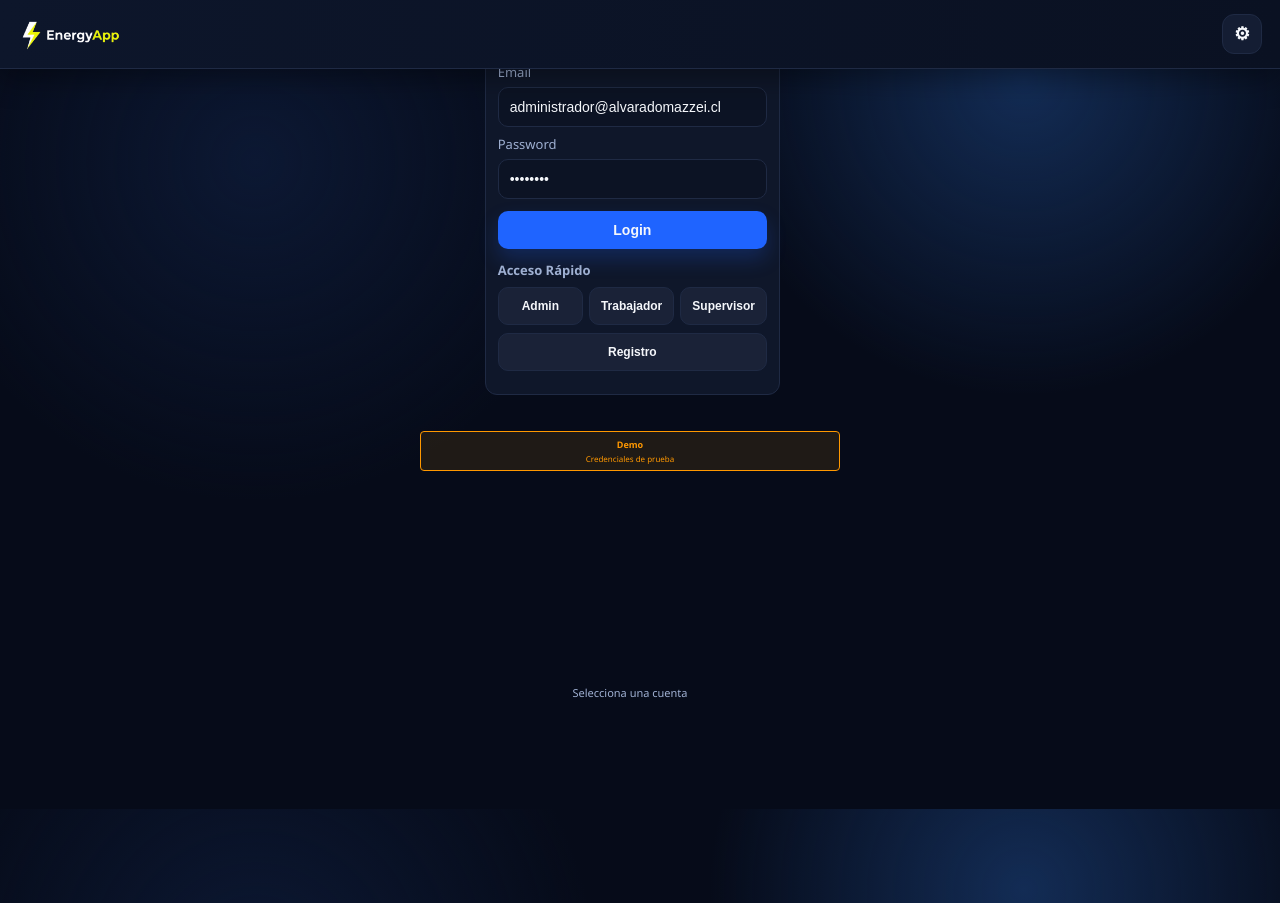
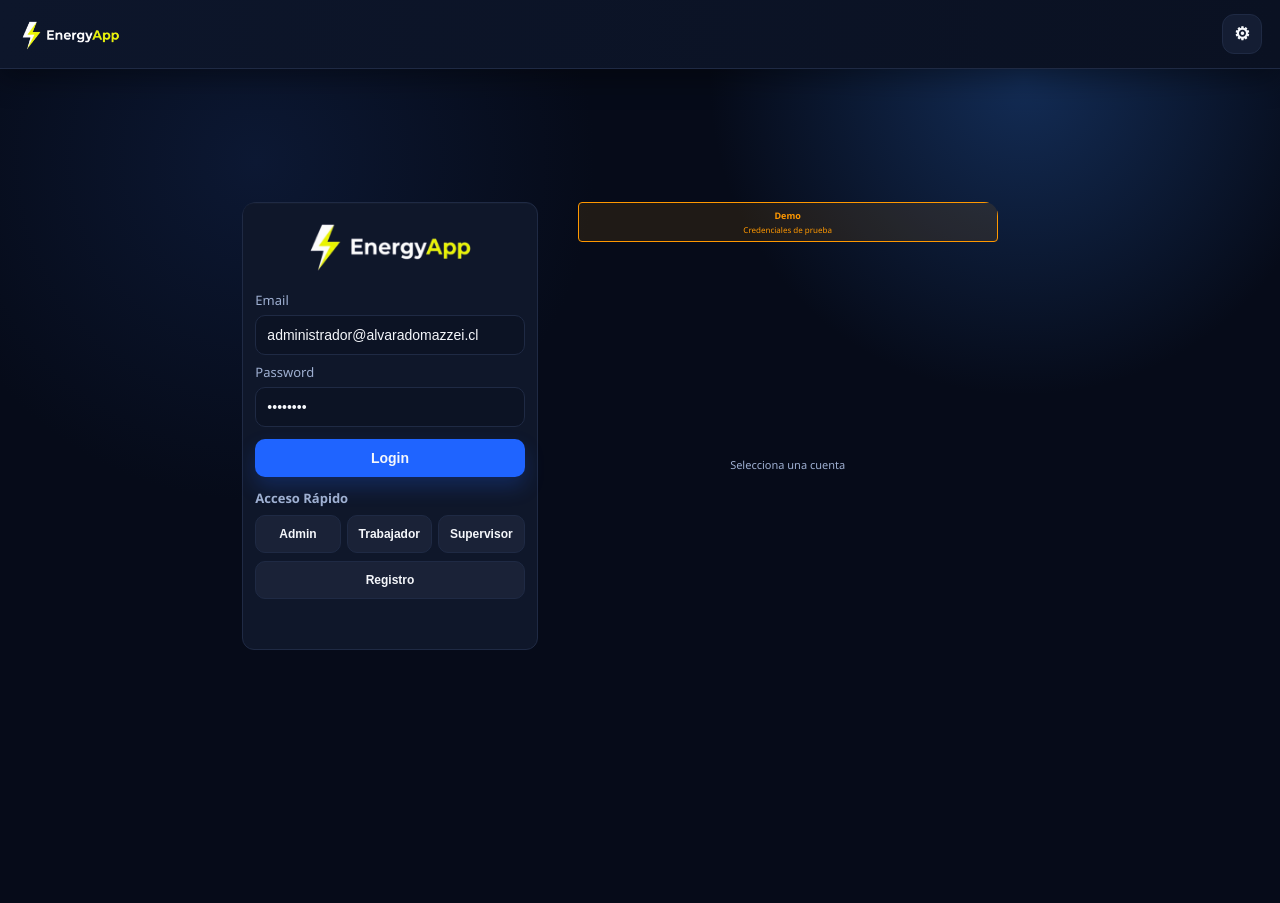
Before and after one commit to c0hete/energyapp-llm-platform, a FastAPI app: page /static/index.html in a window 1280 px wide. After the commit the page ends 650 px from the top, so only its background shows below. Run offline with FastAPI, Linux system fonts and the light colour scheme; data that the repository does not hold is empty.

Commit message:
Fix QR layout with CSS Grid and hide QR after login
- Changed main.unauth to use grid with 2 columns (login | QR)
- Changed aside to use grid-template-columns: auto auto for side-by-side layout
- Added qrBlock reference in JavaScript
- Added qrBlock.classList to show/hide with authentication state
- Updated cache buster to v8

```diff
--- a/static/app.js
+++ b/static/app.js
@@ -10,6 +10,7 @@
 const btnFillSupervisor = document.getElementById("btnFillSupervisor");
 const btnRegister = document.getElementById("btnRegister");
 const loginBlock = document.getElementById("loginBlock");
+const qrBlock = document.getElementById("qrBlock");
 const convBlock = document.getElementById("convBlock");
 const convList = document.getElementById("convList");
 const convTitle = document.getElementById("convTitle");
@@ -425,6 +426,7 @@
 function setAuthedUI(isAuthed) {
   if (isAuthed) {
     loginBlock.classList.add("hidden");
+    qrBlock.classList.add("hidden");
     convBlock.classList.remove("hidden");
     contentShell.classList.remove("hidden");
     tabs.classList.add("visible");
@@ -432,6 +434,7 @@
     layout.classList.remove("unauth");
   } else {
     loginBlock.classList.remove("hidden");
+    qrBlock.classList.remove("hidden");
     convBlock.classList.add("hidden");
     contentShell.classList.add("hidden");
     tabs.classList.remove("visible");
--- a/static/index.html
+++ b/static/index.html
@@ -42,7 +42,7 @@
       </div>
 
       <!-- QR Code - Contenedor independiente -->
-      <div id="qrBlock" style="width:420px; margin-left:auto;">
+      <div id="qrBlock" style="width:420px;">
         <div style="text-align:center;">
           <div style="background:rgba(255,152,0,0.1); border:1px solid #ff9800; border-radius:4px; padding:6px; margin-bottom:12px;">
             <p style="margin:0; font-size:9px; color:#ff9800; font-weight:bold;">Demo</p>
@@ -162,6 +162,6 @@
     </section>
   </main>
 
-  <script src="/static/app.js?v=7"></script>
+  <script src="/static/app.js?v=8"></script>
 </body>
 </html>
--- a/static/styles.css
+++ b/static/styles.css
@@ -84,9 +84,10 @@
 }
 
 main.unauth {
-  grid-template-columns: minmax(320px, 440px);
+  grid-template-columns: auto auto;
   justify-content: center;
   align-items: center;
+  gap: 40px;
 }
 
 aside {
@@ -99,7 +100,6 @@
   overflow: hidden;
   border-radius: 14px;
   box-shadow: var(--shadow);
-  align-items: flex-start;
 }
 
 main.unauth aside {
@@ -107,8 +107,9 @@
   background: transparent;
   padding: 0;
   box-shadow: none;
-  align-items: flex-end;
-  padding-right: 80px;
+  display: grid;
+  grid-template-columns: auto auto;
+  gap: 40px;
 }
 
 .block {
```
